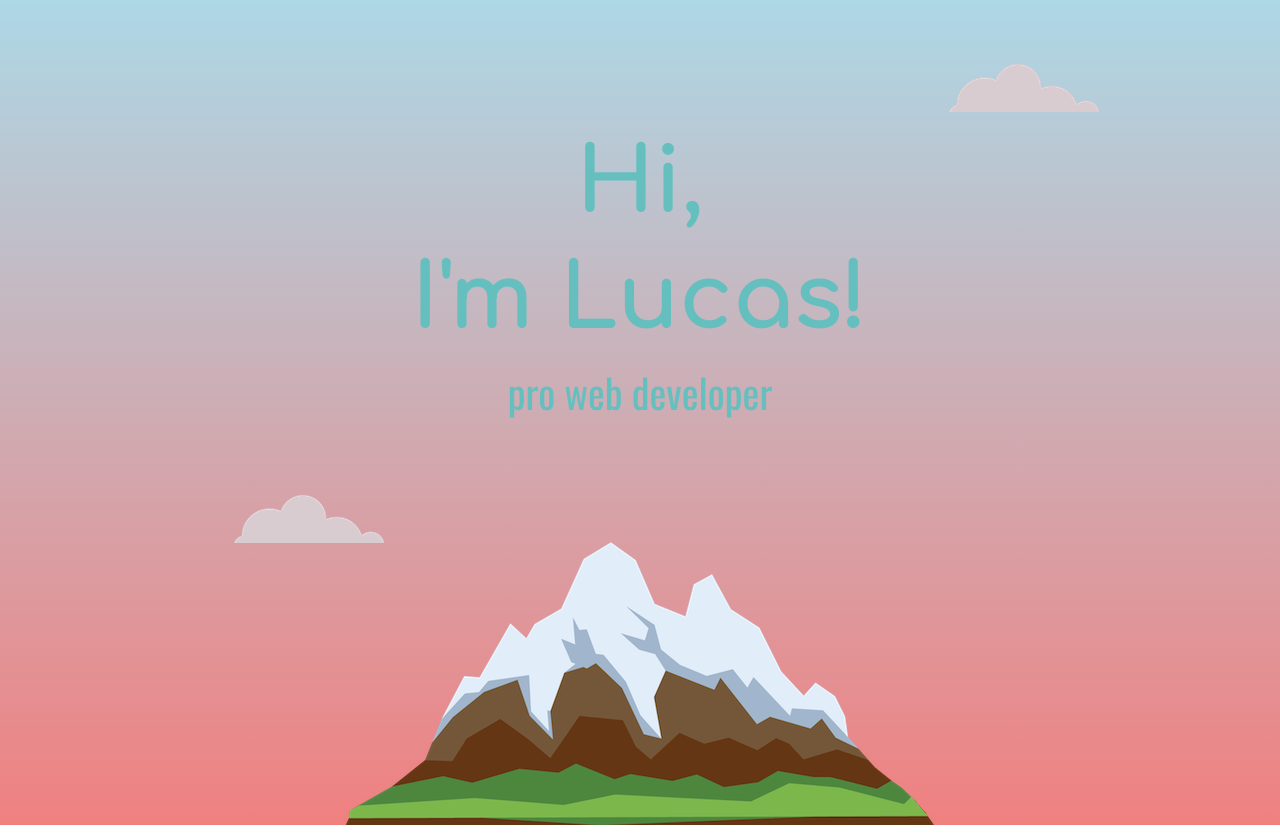
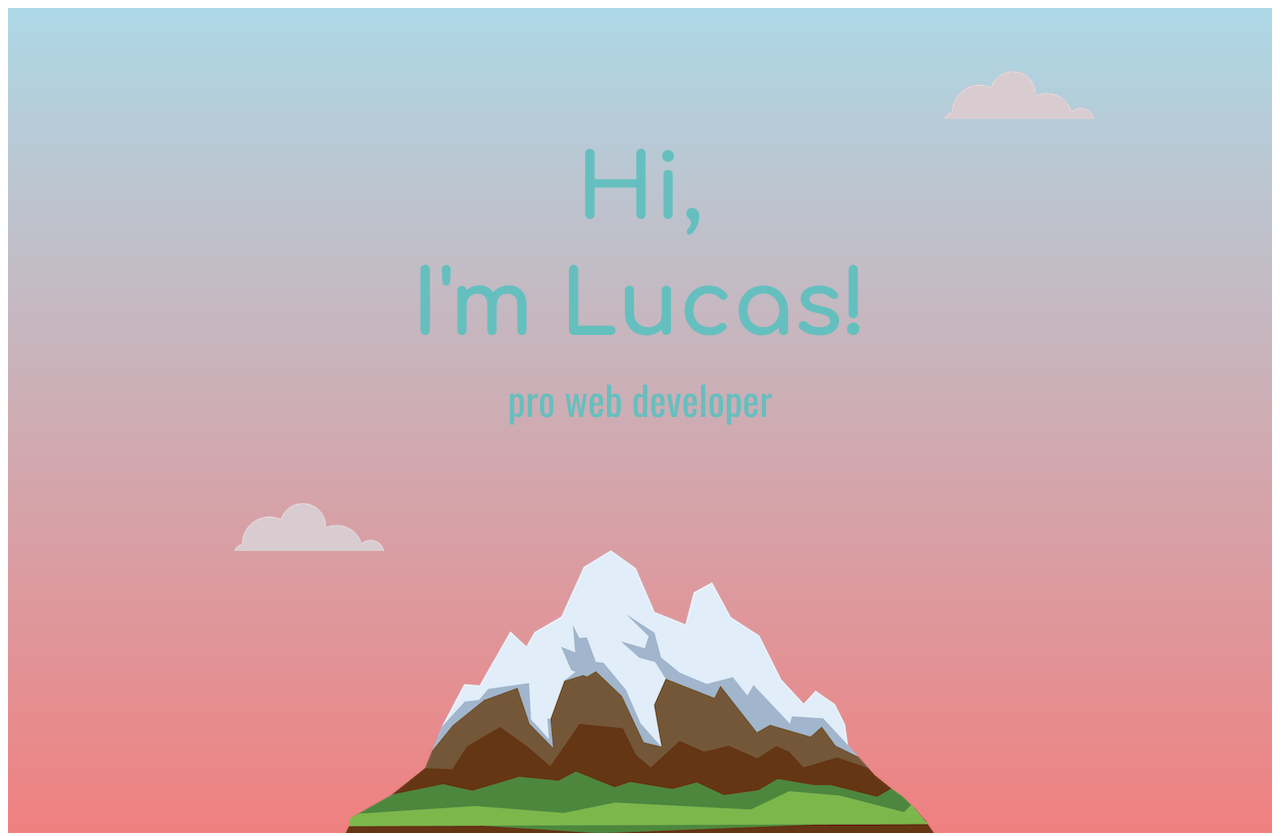
Before and after one commit to MrEverymorning/yoyoyo, a plain HTML site: page index.html in a window 1280 px wide. Shown: the top 836 px of the page. Drawn offline with nearby package versions, Linux system fonts and the light colour scheme.

Commit message:
Update styles.css

```diff
--- a/styles.css
+++ b/styles.css
@@ -5,7 +5,7 @@ body{
     text-align: center;
     font-family: 'Oswald', sans-serif;
     color: #565d47;
-    margin: auto;
+    background-size: cover;
 }
 
 .btn {
@@ -115,8 +115,6 @@ clear:left;
 
 .top-container {
     background: linear-gradient(lightblue, lightcoral);
-    margin: auto;
-    background-size: cover;
 }
 
 }
@@ -143,13 +141,3 @@ clear:left;
 .snowboardh{
     margin-top: 50px;
 }
-
-
-/*
-.middle-container {
-
-}
-
-.bottom-container {
-
-}
```
